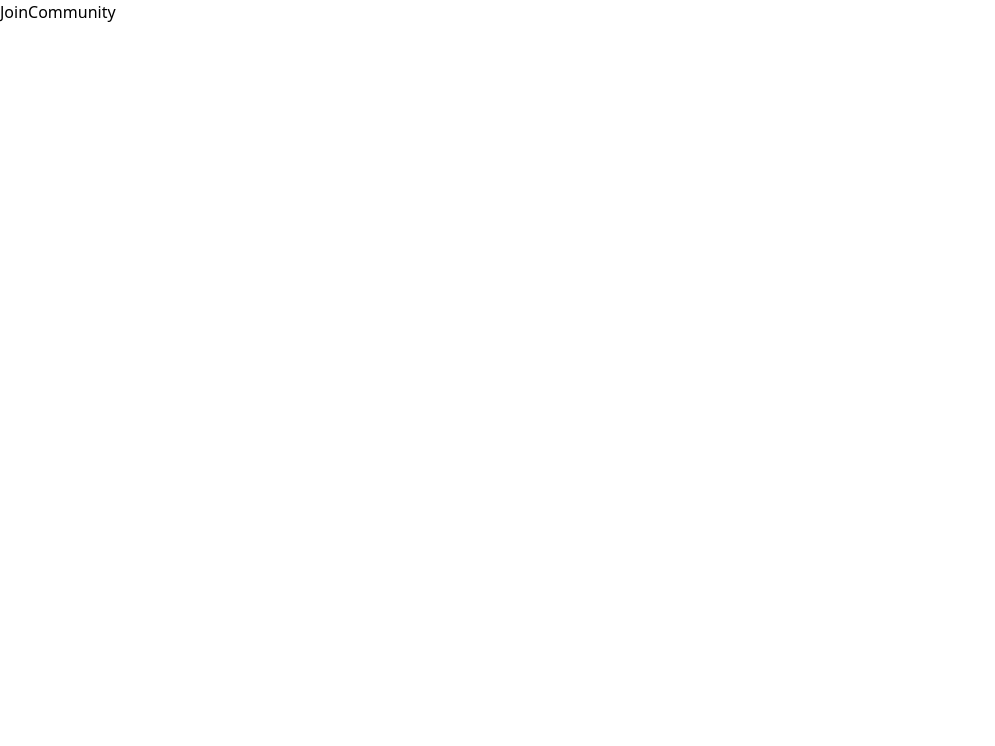
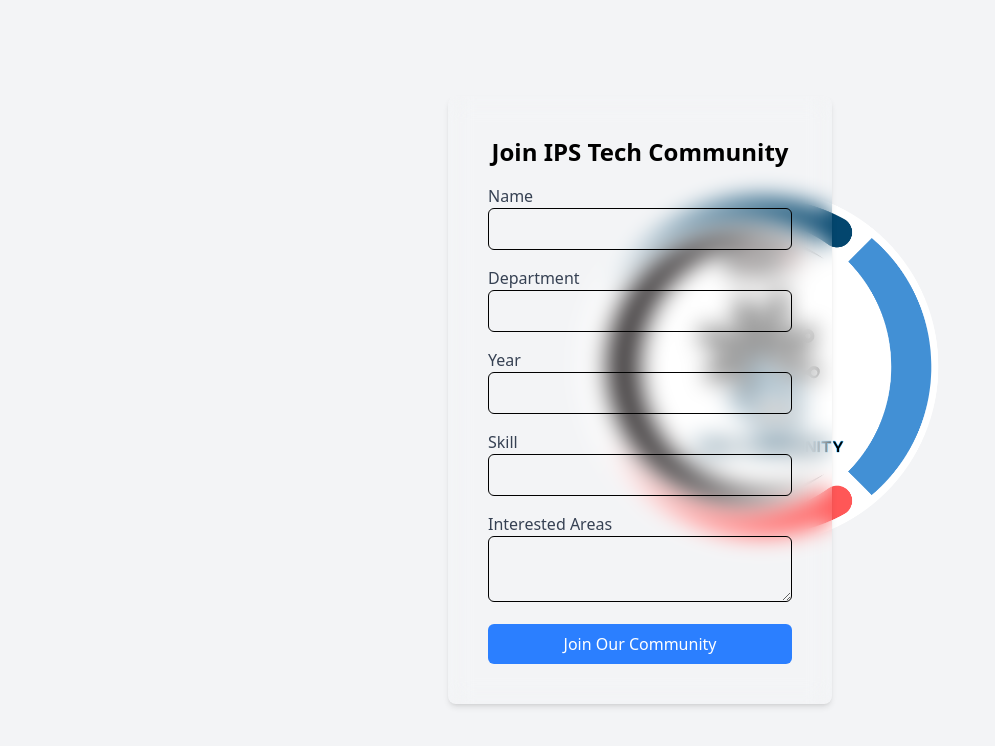
Before and after one commit to Kite-IPS/Ips_Portfolio, a React (Vite) app in the folder Client/: page /join-community in a window 1280 px wide. Shown: the top 746 px of the page, without its empty margins (0-995 px from the left). Built offline with nearby package versions, Linux system fonts and the light colour scheme.

Commit message:
community joining forms page completed

```diff
--- a/Client/src/Pages/JoinCommunity.jsx
+++ b/Client/src/Pages/JoinCommunity.jsx
@@ -1,9 +1,94 @@
-import React from 'react'
+import React, { useState } from 'react';
+import aboutImg from '../assets/IPS-WHITE-batch.png'
 
 const JoinCommunity = () => {
+  const [formData, setFormData] = useState({
+    name: '',
+    department: '',
+    year: '',
+    skill: '',
+    interest: '',
+  });
+
+  const [submitted, setSubmitted] = useState(false);
+
+  const handleChange = (e) => {
+    setFormData({ ...formData, [e.target.name]: e.target.value });
+  };
+
+  const handleSubmit = (e) => {
+    e.preventDefault();
+    console.log('Student Details:', formData);
+    setSubmitted(true);
+    sendEmail(formData);
+  };
+
+  const sendEmail = async (data) => {
+    const emailContent = `Name: ${data.name}\nDepartment: ${data.department}\nYear: ${data.year}\nTechnical Skill: ${data.skill}\nInterested Areas: ${data.interest}`;
+
+    const response = await fetch('https://api.emailservice.com/send', {
+      method: 'POST',
+      headers: { 'Content-Type': 'application/json' },
+      body: JSON.stringify({
+        to: 'gopz0505@gmail.com',
+        subject: 'New Community Join Request',
+        text: emailContent,
+      }),
+    });
+
+    if (response.ok) {
+      console.log('Email sent successfully');
+    } else {
+      console.error('Email sending failed');
+    }
+  };
+
   return (
-    <div>JoinCommunity</div>
-  )
-}
+    <div className="flex items-center justify-center min-h-screen bg-gray-100 relative">
+      <img
+        src={aboutImg}
+        alt="IPS Tech Community"
+        className="absolute w-100 -inset-2 ml-140 mt-45 opacity-175 rounded-lg"
+      />
+      <div className="p-10 rounded-lg shadow-md w-96 relative z-10 backdrop-blur-md bg-opacity-150">
+        <h2 className="text-2xl font-bold text-center mb-4">Join IPS Tech Community</h2>
+        {submitted ? (
+          <p className="text-green-600 text-center">Thank you for joining! We'll reach out soon.</p>
+        ) : (
+          <form onSubmit={handleSubmit} className="space-y-4">
+            {['name', 'department', 'year', 'skill'].map((field) => (
+              <div key={field}>
+                <label className="block text-gray-700 capitalize">{field.replace('_', ' ')}</label>
+                <input
+                  type="text"
+                  name={field}
+                  value={formData[field]}
+                  onChange={handleChange}
+                  required
+                  className="w-full px-3 py-2 border rounded-md focus:outline-none focus:ring-2 focus:ring-blue-500 hover:border-blue-500 focus:border-blue-600 transition"
+                />
+              </div>
+            ))}
+            <div>
+              <label className="block text-gray-700">Interested Areas</label>
+              <textarea
+                name="interest"
+                value={formData.interest}
+                onChange={handleChange}
+                className="w-full px-3 py-2 border rounded-md focus:outline-none focus:ring-2 focus:ring-blue-500 hover:border-blue-500 focus:border-blue-600 transition resize-y"
+              ></textarea>
+            </div>
+            <button
+              type="submit"
+              className="w-full bg-blue-500 text-white py-2 rounded-md hover:bg-blue-600 transition"
+            >
+              Join Our Community
+            </button>
+          </form>
+        )}
+      </div>
+    </div>
+  );
+};
 
-export default JoinCommunity
+export default JoinCommunity;
```
